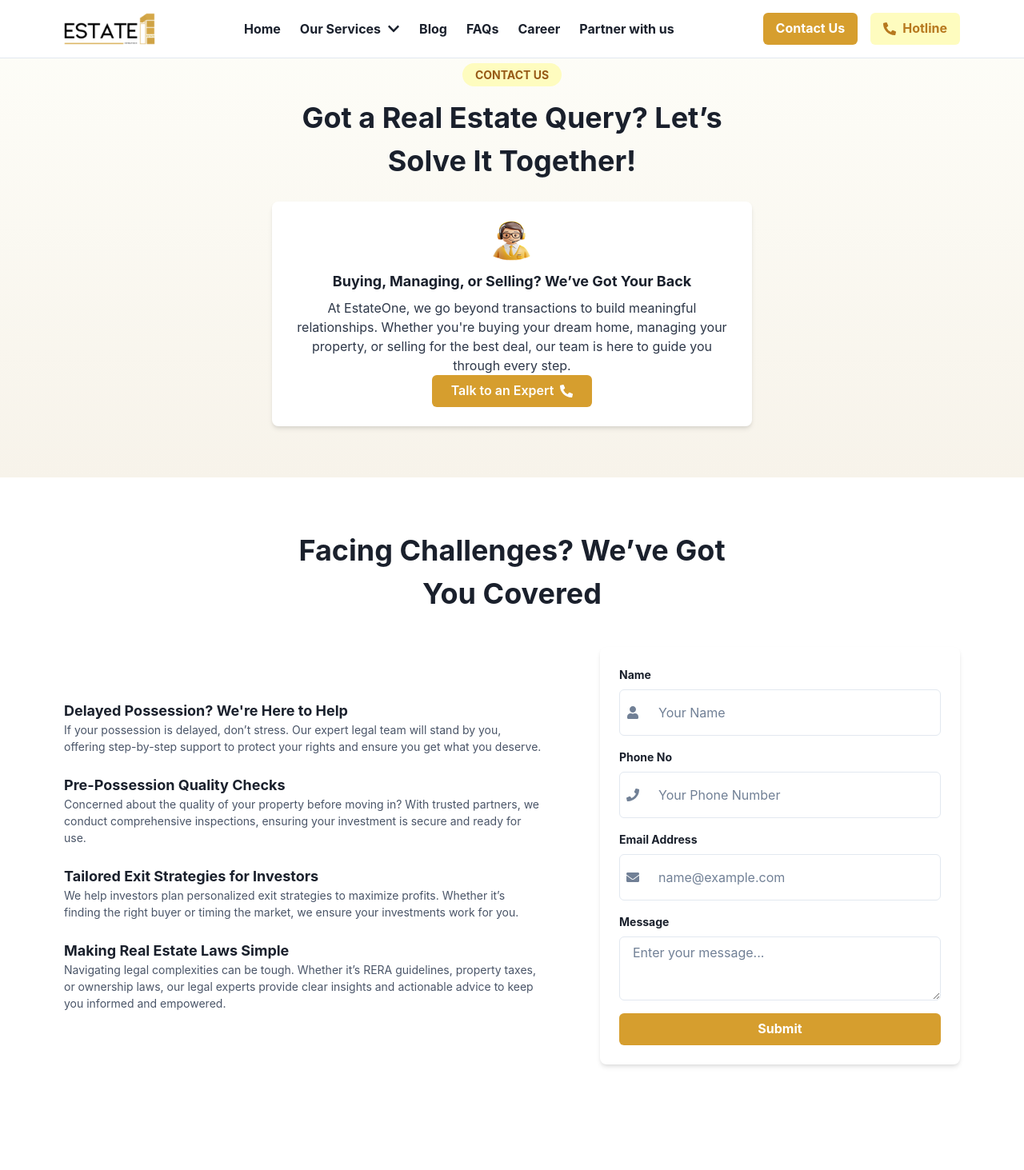
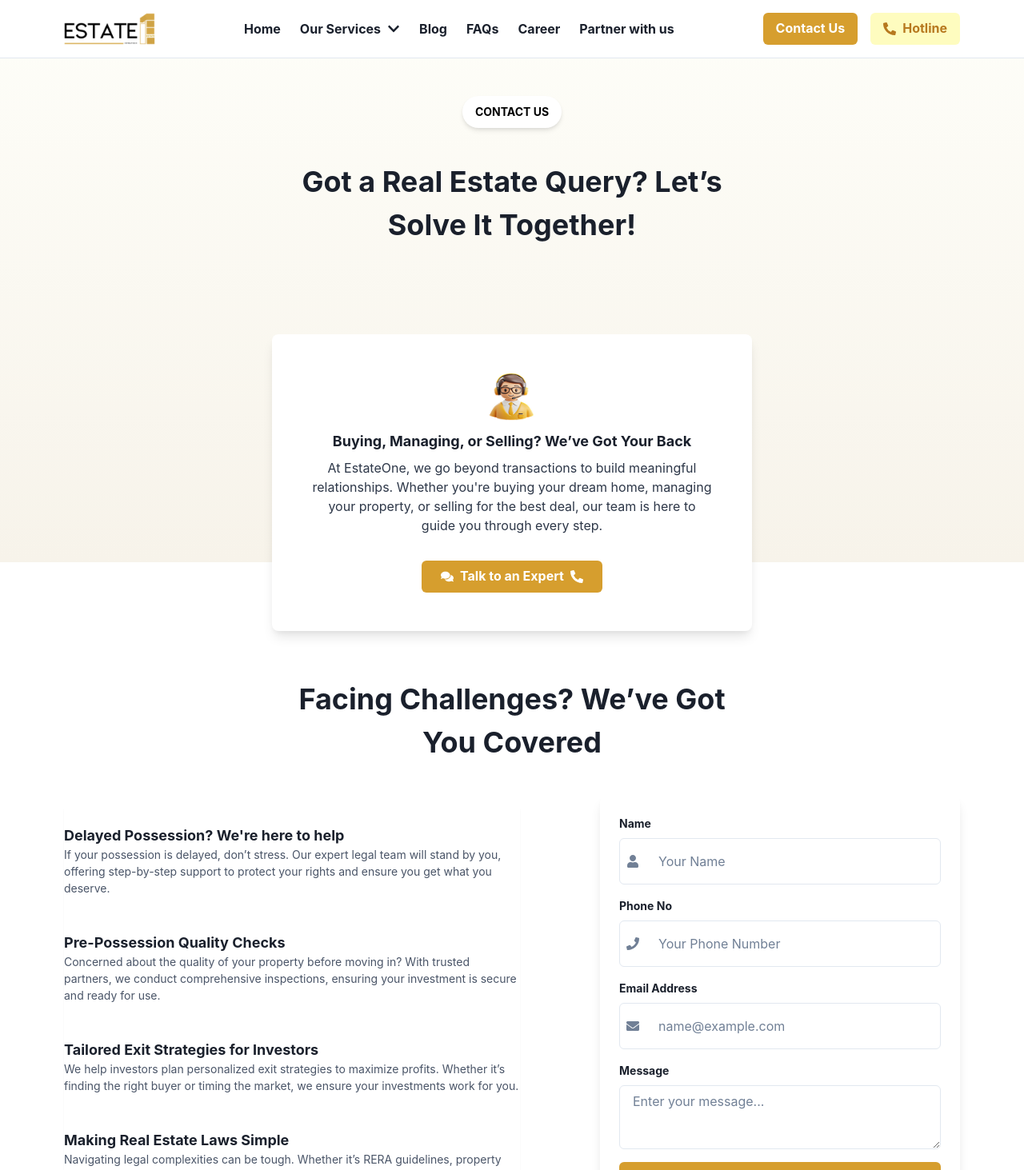
Before and after one commit to Ahsan-26/estate-frontend, a React (Create React App) app: page /contact in a window 1280 px wide. Shown: the top 1463 px of the page at 80% size. Built offline with nearby package versions, Linux system fonts and the light colour scheme.

Commit message:
Changed multiple pages according to clients requirements

```diff
--- a/src/components/Buttons.js
+++ b/src/components/Buttons.js
@@ -5,7 +5,7 @@ import { useNavigate } from "react-router-dom";
 import SchedulePopover from "./Popovers/SchedulePopover";
 
 // ✅ Primary Button (Used for "Book a free call")
-export const PrimaryButton = ({ text, to, isPopover }) => {
+export const PrimaryButton = ({ text, to, isPopover,...props}) => {
   const [isOpen, setIsOpen] = useState(false);
   const navigate = useNavigate();
 
@@ -26,6 +26,7 @@ export const PrimaryButton = ({ text, to, isPopover }) => {
         rightIcon={<FaPhoneAlt />}  // ✅ Changed icon
         px={6}
         onClick={handleClick}
+          {...props}
       >
         {text}
       </Button>
--- a/src/components/Contact/ContactFAQ.js
+++ b/src/components/Contact/ContactFAQ.js
@@ -25,7 +25,7 @@ const ContactFAQ = () => {
         {/* Left Card - Popular Questions */}
         <VStack
           p={6}
-          bg="white"
+          bg="#F3F3F3"
           borderRadius="lg"
           boxShadow="md"
           align="start"
@@ -75,7 +75,7 @@ const ContactFAQ = () => {
         {/* Right Card - Escalation Procedure */}
         <VStack
           p={6}
-          bg="white"
+          bg="#F3F3F3"
           borderRadius="lg"
           boxShadow="md"
           align="start"
--- a/src/components/Contact/ContactHero.js
+++ b/src/components/Contact/ContactHero.js
@@ -1,5 +1,5 @@
 import React from "react";
-import { Box, Text, useDisclosure, Image } from "@chakra-ui/react";
+import { Box, Text, useDisclosure, Image ,Button} from "@chakra-ui/react";
 import { FaComments } from "react-icons/fa";
 import ContactModal from "./contactModal"; // ✅ Importing Modal Component
 import { PrimaryButton } from "../Buttons";
@@ -11,38 +11,44 @@ const ContactHero = () => {
     <Box
       as="section"
       bgGradient="linear(to-b, #FEFEF9, #F7F3EA)"
-      py={{ base: 10, md: 16 }}
-      px={{ base: 5, md: 20 }}
+      py={{ base: 3, md: 6 }}
+      px={{ base: 5, md: 10 }}
       textAlign="center"
     >
-      <Text
-        bg="yellow.100"
-        color="yellow.700"
+      <Button
+  bg="white"
+  color="black"
   fontSize="sm"
   fontWeight="bold"
   px={4}
-        py={1}
+  py={2}
   borderRadius="full"
-        display="inline-block"
-        marginTop={15}
+  mt={24}
+  boxShadow="md" // Adds a soft shadow to mimic the floating effect
+  _hover={{ boxShadow: "md" }} // Slightly increases shadow on hover
 >
   CONTACT US
-      </Text>
+</Button>
 
-      <Text fontSize={{ base: "2xl", md: "4xl" }} fontWeight="bold" mt={3}>
+      <Text fontSize={{ base: "2xl", md: "4xl" }} fontWeight="bold" mt={10}>
         Got a Real Estate Query? Let’s <br /> Solve It Together!
       </Text>
 
       <Box
         bg="white"
         borderRadius="lg"
-        boxShadow="md"
+        boxShadow="lg" // 🔹 Increased shadow for better floating effect
       maxW="600px"
       mx="auto"
-        p={6}
-        mt={6}
+      p={12}  // 🔹 Reduced padding inside the box (was 20)
+      transform="translateY(110px)"
+       position="relative"
+       display="flex"  // ✅ Enables flexbox
+       flexDirection="column"  // ✅ Ensures vertical stacking
+       alignItems="center"
+
       >
-        <Image src="/images/contact_agent.png" alt="Expert" boxSize="50px" mx="auto" />
+        <Image src="/images/contact_agent.png" alt="Expert" boxSize="60px" mx="auto" />
         <Text fontSize="lg" fontWeight="bold" mt={3}>
           Buying, Managing, or Selling? We’ve Got Your Back
         </Text>
@@ -59,8 +65,11 @@ const ContactHero = () => {
           fontWeight="bold"
           leftIcon={<FaComments />}
           _hover={{ bg: "yellow.600" }}
-          mt={4}
+          mt={8}
+        //  marginTop="auto"
+          // transform="translateY(20px)"
           isPopover={true}
+
           text={"Talk to an Expert"}
         >
         </PrimaryButton>
--- a/src/components/Contact/ContactSupport.js
+++ b/src/components/Contact/ContactSupport.js
@@ -79,8 +79,14 @@ const ContactSupport = () => {
   };
 
   return (
-    <Box as="section" py={{ base: 10, md: 16 }} px={{ base: 5, md: 20 }}>
+    <Box
+  as="section"
+  py={{ base: 10, md: 16 }}
+  px={{ base: 5, md: 20 }}
+  mt={{ base: 20, md: 20 }}  // ✅ Added margin-top here
+>
       {/* Section Title */}
+
       <Text fontSize={{ base: "2xl", md: "4xl" }} fontWeight="bold" textAlign="center">
         Facing Challenges? We’ve Got <br /> You Covered
       </Text>
@@ -94,16 +100,16 @@ const ContactSupport = () => {
         gap={10}
       >
         {/* Left Side - Support Information */}
-        <VStack align="start" spacing={6} maxW="600px">
-          <Box>
-            <Text fontSize="lg" fontWeight="bold">Delayed Possession? We're Here to Help</Text>
+        <VStack align="start"  boxShadow="sm" spacing={6} maxW="570px" minH="490px">
+          <Box mt={5}>
+            <Text fontSize="lg" fontWeight="bold">Delayed Possession? We're here to help</Text>
             <Text fontSize="sm" color="gray.600">
               If your possession is delayed, don’t stress. Our expert legal team will stand by you, offering
               step-by-step support to protect your rights and ensure you get what you deserve.
             </Text>
           </Box>
 
-          <Box>
+          <Box mt={5}>
             <Text fontSize="lg" fontWeight="bold">Pre-Possession Quality Checks</Text>
             <Text fontSize="sm" color="gray.600">
               Concerned about the quality of your property before moving in? With trusted partners, we
@@ -111,7 +117,7 @@ const ContactSupport = () => {
             </Text>
           </Box>
 
-          <Box>
+          <Box mt={5}>
             <Text fontSize="lg" fontWeight="bold">Tailored Exit Strategies for Investors</Text>
             <Text fontSize="sm" color="gray.600">
               We help investors plan personalized exit strategies to maximize profits. Whether it’s finding
@@ -119,7 +125,7 @@ const ContactSupport = () => {
             </Text>
           </Box>
 
-          <Box>
+          <Box mt={5}>
             <Text fontSize="lg" fontWeight="bold">Making Real Estate Laws Simple</Text>
             <Text fontSize="sm" color="gray.600">
               Navigating legal complexities can be tough. Whether it’s RERA guidelines, property taxes, or
@@ -130,7 +136,7 @@ const ContactSupport = () => {
         </VStack>
 
         {/* Right Side - Contact Form */}
-        <Box bg="white" p={6} borderRadius="lg" boxShadow="md" maxW="450px" width="100%">
+        <Box bg="white" p={6} borderRadius="lg" boxShadow="lg" maxW="450px" width="100%">
           <form onSubmit={handleSubmit}>
             <VStack spacing={4} align="stretch">
               {/* Name Field */}
```
Lines whose indentation alone changed are shown as unchanged.
